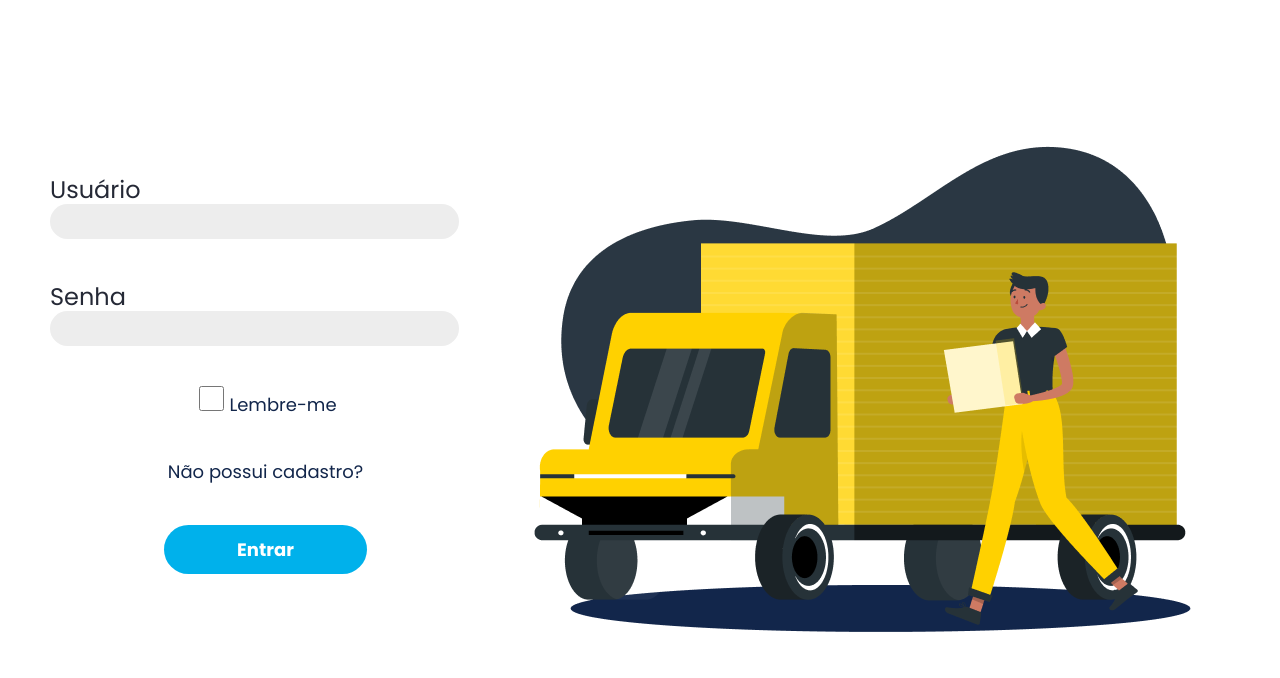
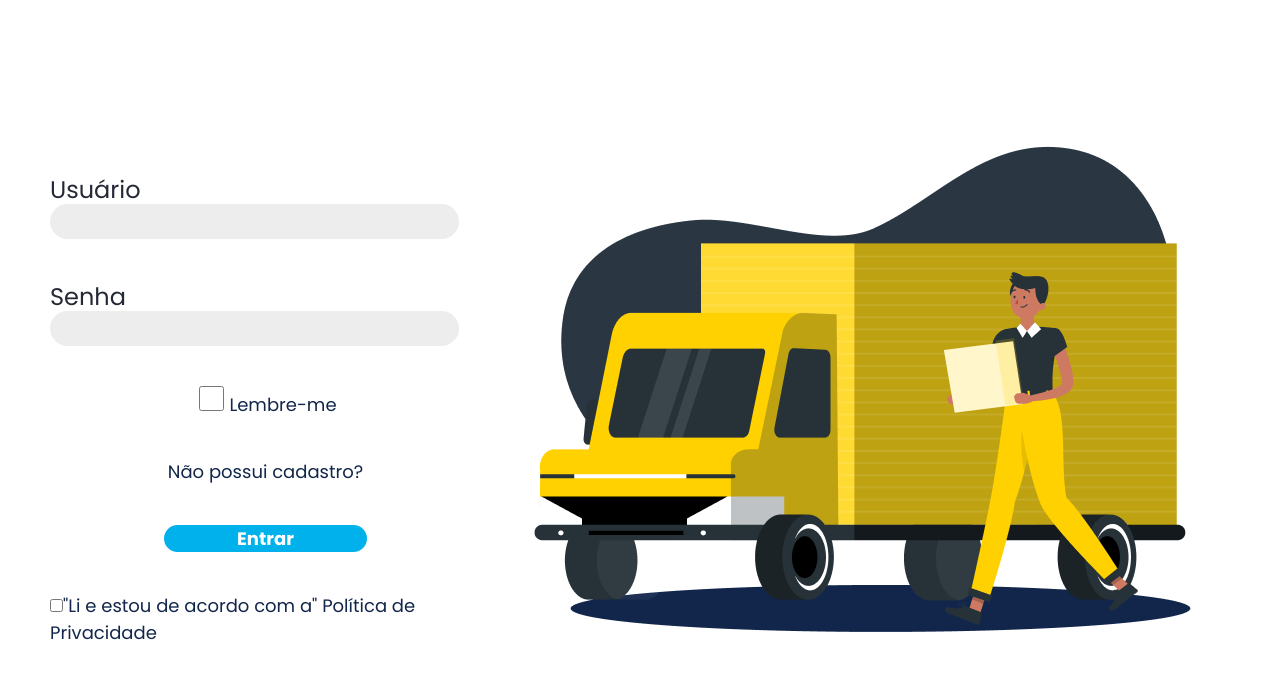
Before and after one commit to VolksWay/React, a React (Vite) app: page / in a window 1280 px wide. Shown: the top 678 px of the page. Built offline with nearby package versions, Linux system fonts and the light colour scheme.

Commit message:
feat: adicionando checkbox politica privacidade

```diff
--- a/src/pages/Login/index.tsx
+++ b/src/pages/Login/index.tsx
@@ -33,6 +33,16 @@ function Login() {
                                 Entrar
                             </a>
                         </div>
+                        <div>
+                            <input type="checkbox" id="" className="" />
+                            <span>
+                                "Li e estou de acordo com a"{" "}
+                                <a className="" href="politicadeprivacidade">
+                                    Política de Privacidade
+                                </a>{" "}
+                            </span>
+                        </div>
+
                         {/*  <div class="alinhamento_texto_opcao">
               <hr>
               <hr>
--- a/src/pages/Login/style.css
+++ b/src/pages/Login/style.css
@@ -18,6 +18,10 @@
 
     --font1: 'Poppins', sans-serif;
 
+}
+
+#login .checkboxPolitica{
+    margin: 10px;
 }
 
 /* Header */
```
